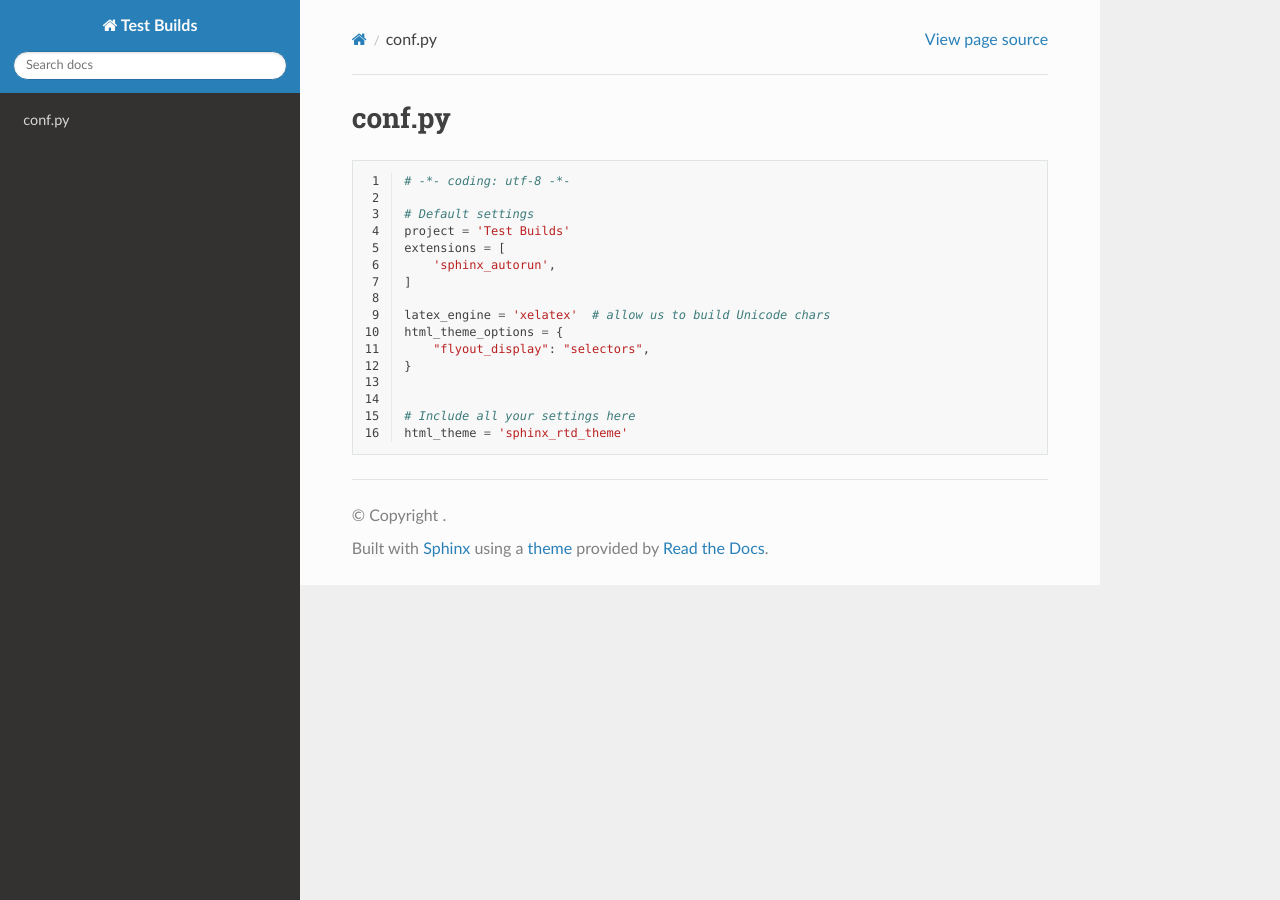
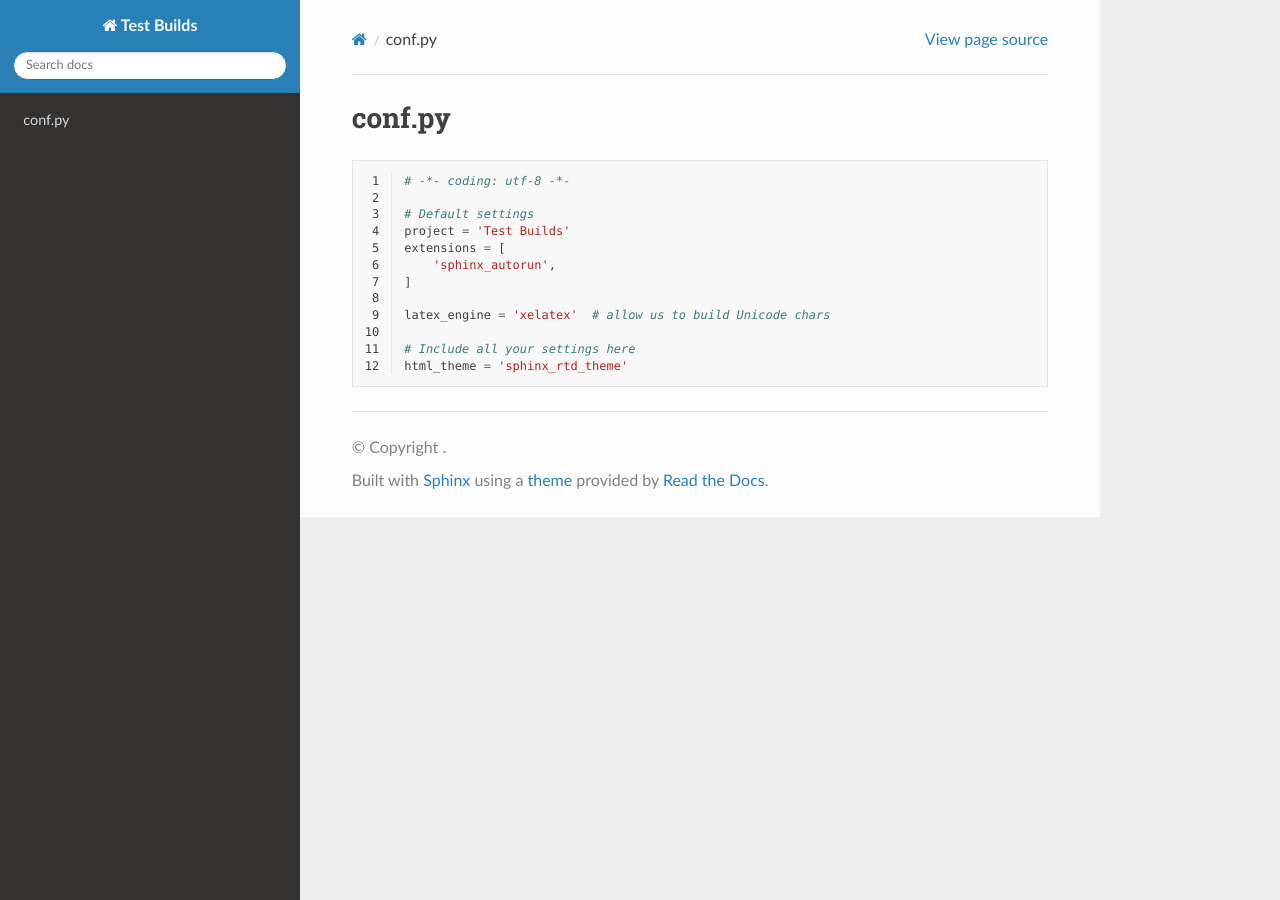
Before and after one commit to readthedocs/test-builds, a Sphinx documentation site: the page built from docs/conf.rst, in a window 1280 px wide. Built offline with Sphinx 7.4.7 and the Read the Docs theme 2.0.0, drawn with Linux system fonts in a browser that asks for light colours.

Commit message:
Remove `html_theme_options`

```diff
--- a/docs/conf.py
+++ b/docs/conf.py
@@ -7,10 +7,6 @@ extensions = [
 ]
 
 latex_engine = 'xelatex'  # allow us to build Unicode chars
-html_theme_options = {
-    "flyout_display": "selectors",
-}
-
 
 # Include all your settings here
 html_theme = 'sphinx_rtd_theme'
```
